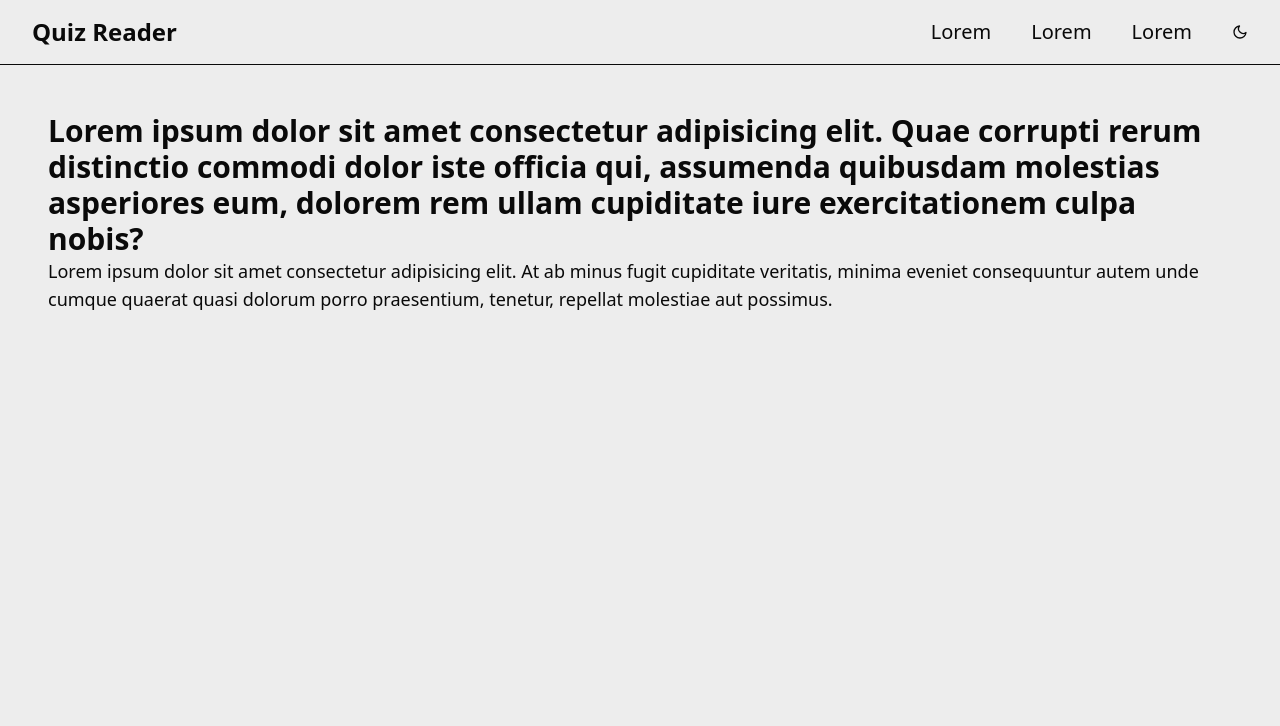
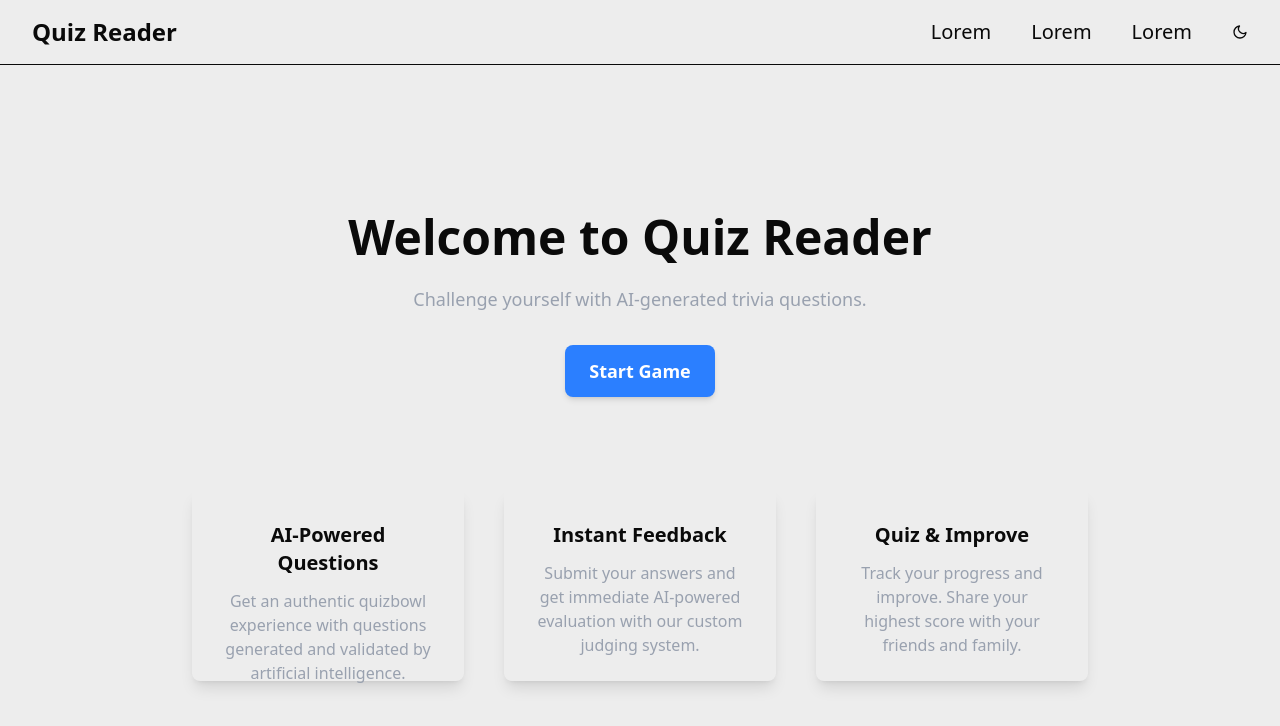
Before and after one commit to br-iscool/quizreader, a Next.js app: page / in a window 1280 px wide. Shown: the top 726 px of the page. Built offline with nearby package versions, Linux system fonts and the light colour scheme.

Commit message:
feat: added main menu section

```diff
--- a/src/app/components/Hero.tsx
+++ b/src/app/components/Hero.tsx
@@ -1,8 +1,9 @@
 export default function Hero() {
-    return (
-        <div className="p-12">
-            <h1 className="text-3xl font-bold">Lorem ipsum dolor sit amet consectetur adipisicing elit. Quae corrupti rerum distinctio commodi dolor iste officia qui, assumenda quibusdam molestias asperiores eum, dolorem rem ullam cupiditate iure exercitationem culpa nobis?</h1>
-            <p className="text-lg">Lorem ipsum dolor sit amet consectetur adipisicing elit. At ab minus fugit cupiditate veritatis, minima eveniet consequuntur autem unde cumque quaerat quasi dolorum porro praesentium, tenetur, repellat molestiae aut possimus.</p>
-        </div>
-    )
+	return (
+		<div className="flex flex-col items-center h-full text-center pt-24 justify-center">
+			<h1 className="text-5xl font-bold mb-6">Welcome to Quiz Reader</h1>
+			<p className="text-lg text-gray-400 mb-8 max-w-lg">Challenge yourself with AI-generated trivia questions.</p>
+			<button className="px-6 py-3 text-lg font-semibold bg-blue-500 text-white rounded-lg shadow-md hover:bg-blue-600">Start Game</button>
+		</div>
+	);
 }
--- /dev/null
+++ b/src/app/components/Menu.tsx
@@ -0,0 +1,24 @@
+export default function Menu() {
+    return (
+        <div className="flex flex-row justify-center gap-10 max-w-4xl mx-auto py-10">
+            <div className="flex-1 text-center p-8 shadow-lg rounded-lg dark:ring-1 h-48">
+                <h2 className="text-xl font-semibold mb-3">AI-Powered Questions</h2>
+                <div className="flex flex-col justify-center">
+                    <p className="text-gray-400">Get an authentic quizbowl experience with questions generated and validated by artificial intelligence.</p>
+                </div>
+            </div>
+            <div className="flex-1 text-center p-8 shadow-lg dark:ring-1 rounded-lg h-48">
+                <h2 className="text-xl font-semibold mb-3">Instant Feedback</h2>
+                <div className="flex flex-col justify-center">
+                    <p className="text-gray-400">Submit your answers and get immediate AI-powered evaluation with our custom judging system.</p>
+                </div>
+            </div>
+            <div className="flex-1 text-center p-8 shadow-lg dark:ring-1 rounded-lg h-48">
+                <h2 className="text-xl font-semibold mb-3">Quiz & Improve</h2>
+                <div className="flex flex-col justify-center">
+                    <p className="text-gray-400">Track your progress and improve. Share your highest score with your friends and family.</p>
+                </div>
+            </div>
+        </div>
+    )
+}
--- a/src/app/page.tsx
+++ b/src/app/page.tsx
@@ -1,12 +1,14 @@
 import Hero from "./components/Hero";
+import Menu from "./components/Menu";
 import Navbar from "./components/Navbar";
 
 export default function Home() {
 	return (
 		<>
 			<Navbar />
-			<div className="container mx-auto">
+			<div className="container mx-auto h-96">
 				<Hero />
+				<Menu />
 			</div>
 		</>
 	);
--- a/src/app/styles/globals.css
+++ b/src/app/styles/globals.css
@@ -1,8 +1,11 @@
 @import "tailwindcss";
+
+@custom-variant dark (&:where([data-theme=dark], [data-theme=dark] *));
 
 @theme {
     --color-primary: #ededed;
     --color-secondary: #0a0a0a;
+    --color-tertiary: #2e2e2e;
 }
 
 [data-theme="dark"] {
```
